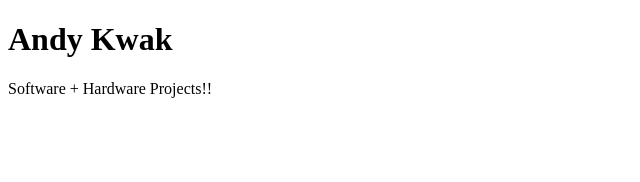
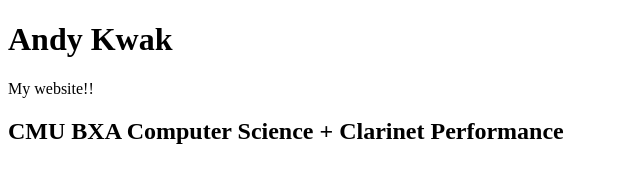
Before and after one commit to AndyKwakCMU/ANDYKWAK.github.io, a plain HTML site: page index.html in a window 1280 px wide. Shown: the whole page, without its empty margins (0-640 px from the left). Drawn offline with Linux system fonts and the light colour scheme.

Commit message:
more stuff, mostly testing

```diff
--- a/index.html
+++ b/index.html
@@ -6,14 +6,16 @@
 
 	<link rel="stylesheet" href="styles.css">
 
-	<title>Document</title>
+	<title>Andy Kwak</title>
 </head>
 
 
 <body>
 
 	<h1>Andy Kwak</h1>
-	<p>Software + Hardware Projects!!</p>
+	<p>My website!!</p>
+
+	<h2>CMU BXA Computer Science + Clarinet Performance</h2>
 
 </body>
 </html>
```
Also changed, not shown: blog_page/index.html (added), projects/index.html (added).
